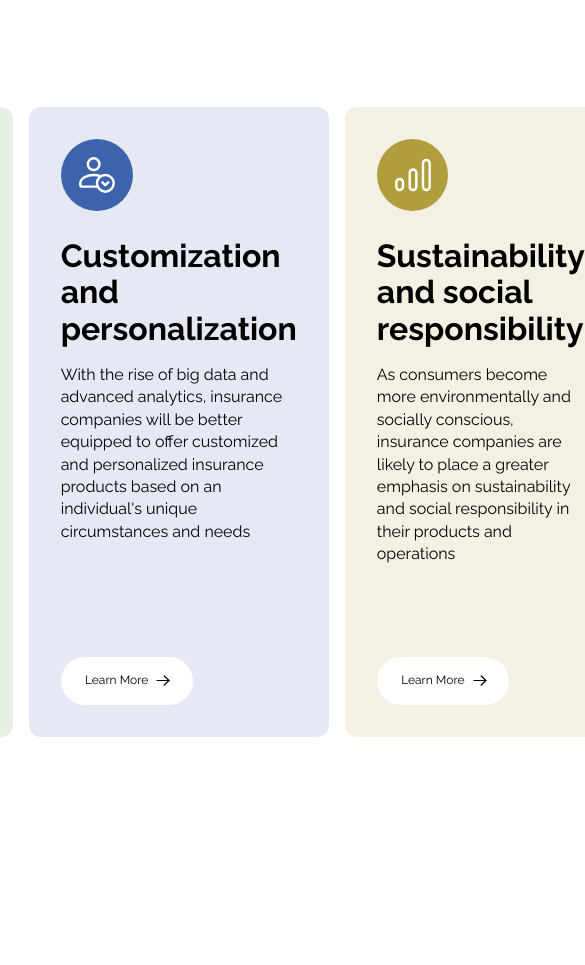
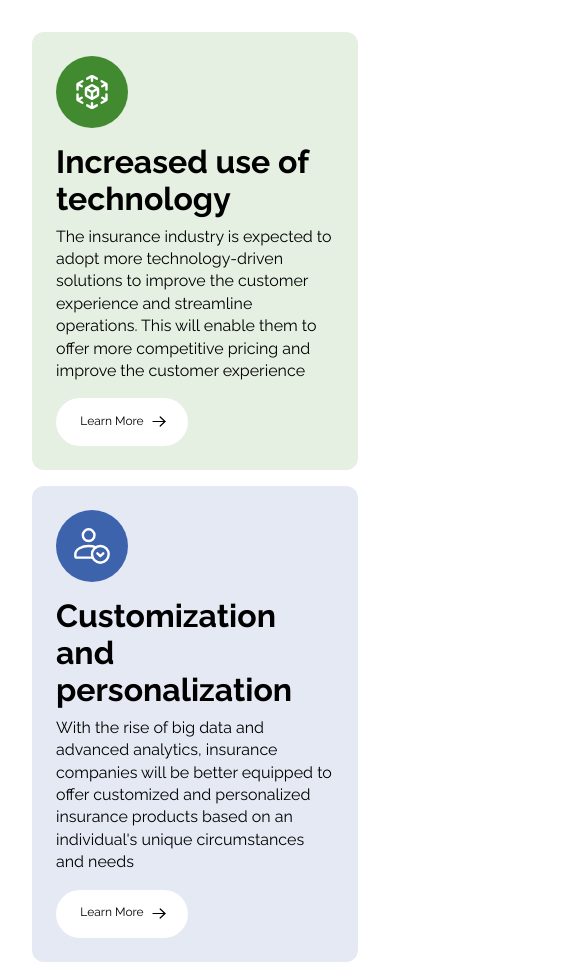
Before and after one commit to cooodyyy/InvoA_lvl1-advantages, a website built with Vite: page index.html in a window 390 px wide. Shown: the top 965 px of the page, 585 px wide, since content can reach past the window. Before the commit the page ends 844 px from the top, so only its background shows below. Built offline with nearby package versions, Linux system fonts and the light colour scheme.

Commit message:
working tablet version

```diff
--- a/src/pages/home-page/styles/_card.scss
+++ b/src/pages/home-page/styles/_card.scss
@@ -5,6 +5,11 @@
   display: flex;
   flex-direction: column;
   justify-content: space-between;
+
+  @media only screen and (max-width: 1023px) {
+    max-width: 752px;
+    padding: 1.5rem;
+  }
 
   &--0 {
     background-color: var(--color-card-0-primary);
@@ -23,6 +28,7 @@
     border-radius: 50%;
     padding: 1rem;
     height: 72px;
+
     &--0 {
       background-color: var(--color-card-0-secondary);
     }
@@ -37,10 +43,28 @@
   &__title {
     font-size: var(--font-size-desktop-l);
     margin-bottom: 1rem;
+
+    @media only screen and (max-width: 1023px) {
+      margin-top: 1rem;
+      margin-bottom: 0.5rem;
+    }
+
+    @media only screen and (max-width: 376px) {
+      font-size: var(--font-size-mobile-l);
+    }
   }
 
   &__description {
     line-height: 1.4rem;
     margin-bottom: 1.5rem;
+
+    @media only screen and (max-width: 1023px) {
+      margin-top: 0;
+      margin-bottom: 1rem;
+    }
+
+    @media only screen and (max-width: 376px) {
+      font-size: var(--font-size-mobile-m);
+    }
   }
 }
--- a/src/pages/home-page/styles/_home-page.scss
+++ b/src/pages/home-page/styles/_home-page.scss
@@ -16,4 +16,12 @@
   display: flex;
   justify-content: center;
   gap: 1rem;
+
+  @media only screen and (max-width: 1023px) {
+    flex-direction: column;
+  }
+
+  @media only screen and (max-width: 376px) {
+    margin: 1rem;
+  }
 }
```
Also changed, not shown: index.html (line endings or trailing spaces).
